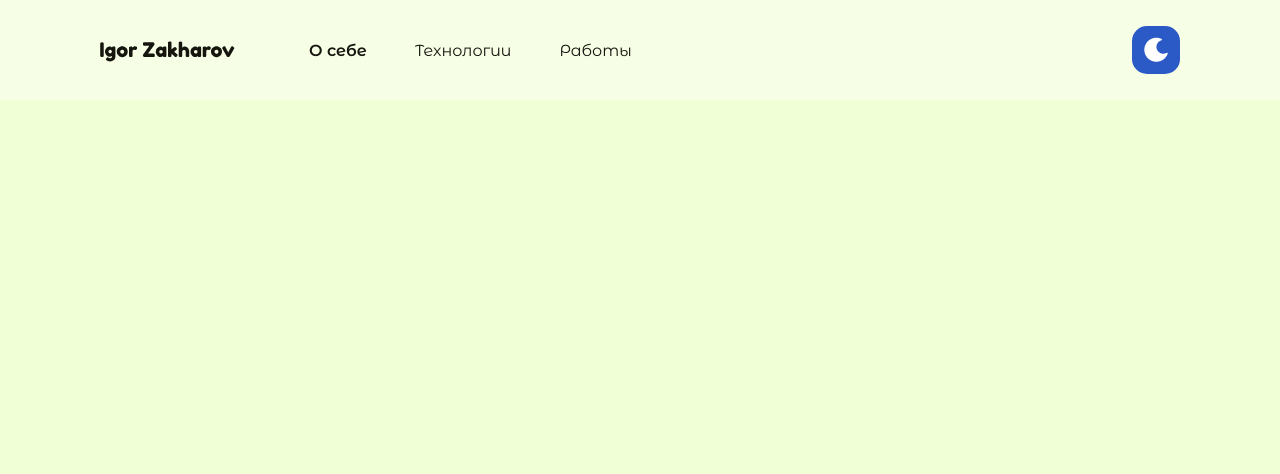
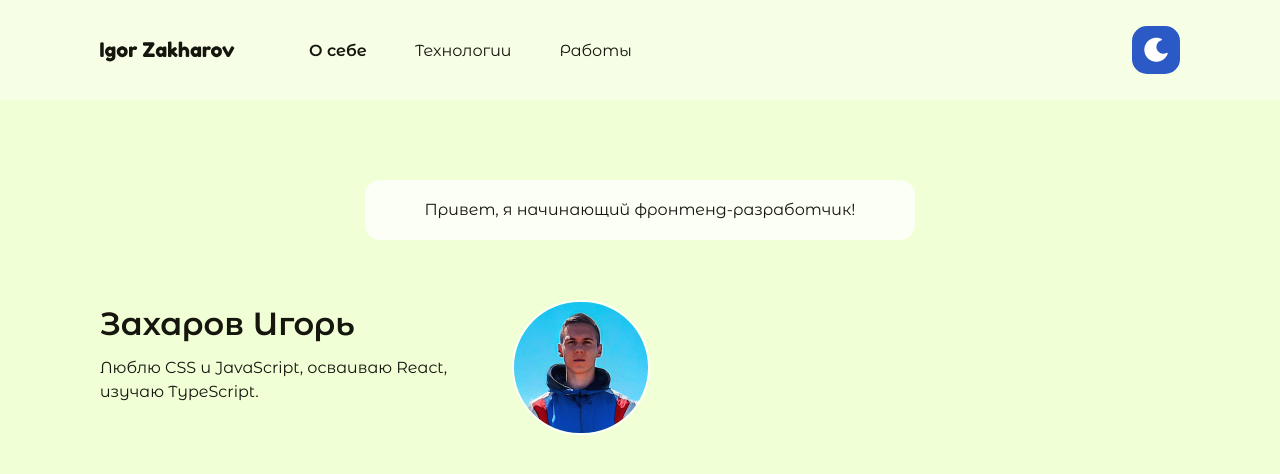
Before and after one commit to IgorZakharov211/zakharov-igor, a React (Create React App) app: page / in a window 1280 px wide. Shown: the top 474 px of the page. Built offline with nearby package versions, Linux system fonts and the light colour scheme.

Commit message:
feat: add MyInfo

```diff
--- a/src/components/about/About.js
+++ b/src/components/about/About.js
@@ -1,9 +1,11 @@
 import React from 'react';
+import './About.scss';
+import MyInfo from '../my-info/MyInfo';
 
 function About(){
   return(
     <main className="about">
-
+      <MyInfo />
     </main>
   )
 }
--- /dev/null
+++ b/src/components/about/About.scss
@@ -0,0 +1,8 @@
+.about{
+  width: 1080px;
+  margin: 0 auto;
+
+  &__my-info{
+    margin: 80px 0 60px 0;
+  }
+}
--- /dev/null
+++ b/src/components/my-info/MyInfo.js
@@ -0,0 +1,24 @@
+import React from 'react';
+import './MyInfo.scss';
+import Avatar from '../../images/avatar.jpg';
+import { useContext } from 'react';
+import { ThemeContext } from '../../themeContext';
+
+function MyInfo(){
+  const { theme } = useContext(ThemeContext);
+
+  return(
+    <section className={"my-info about__my-info" + " " + (theme === "light" ? "" : "my-info_dark")}>
+      <div className="my-info__hi-container">
+        <h2 className={"my-info__hi" + " " + (theme === "light" ? "" : "my-info__hi_dark")}>Привет, я начинающий фронтенд-разработчик!</h2>
+      </div>
+      <div className="my-info__user">
+        <p className="my-info__name">Захаров Игорь</p>
+        <p className="my-info__subtitle">Люблю CSS и JavaScript, осваиваю React, изучаю TypeScript.</p>
+        <img className={"my-info__avatar" + " " + (theme === "light" ? "" : "my-info__avatar_dark")} src={Avatar} alt="Аватар"/>
+      </div>
+    </section>
+  )
+}
+
+export default MyInfo;
--- /dev/null
+++ b/src/components/my-info/MyInfo.scss
@@ -0,0 +1,75 @@
+@import '../../utils/variables.scss';
+
+.my-info{
+  display: flex;
+  flex-direction: column;
+  align-items: flex-start;
+  font-family: $mainFont;
+  color: $fontColor;
+
+  &_dark{
+    color: $dFontColor;
+  }
+
+  &__hi-container{
+    align-self: center;
+  }
+
+  &__hi{
+    margin: 0 0 60px 0;
+    padding: 22px 60px 22px 60px;
+    background-color: $primaryLightColor;
+    border-radius: 15px;
+    font-size: 16px;
+    line-height: 1;
+    font-weight: 400;
+
+    &_dark{
+      background-color: $dPrimaryLightColor;
+    }
+  }
+
+  &__user{
+    display: grid;
+    grid-template-rows: min-content 1fr;
+    grid-template-columns: max-content min-content;
+  }
+
+  &__name{
+    grid-column-start: 1;
+    grid-column-end: 2;
+    grid-row-start: 1;
+    grid-row-end: 2;
+    margin: 0 0 8px 0;
+    padding: 0;
+    font-size: 32px;
+    line-height: 1.5;
+    font-weight: 600;
+  }
+
+  &__subtitle{
+    grid-column-start: 1;
+    grid-column-end: 2;
+    grid-row-start: 2;
+    grid-row-end: 3;
+    max-width: 352px;
+    margin: 0 60px 0 0;
+    padding: 0;
+    font-size: 16px;
+    line-height: 1.5;
+    font-weight: 400;
+  }
+
+  &__avatar{
+    grid-column-start: 2;
+    grid-column-end: 3;
+    grid-row-start: 1;
+    grid-row-end: 3;
+    border-radius: 90px;
+    border: 2px solid $primaryLightColor;
+
+    &_dark{
+      border: 2px solid $dPrimaryLightColor;
+    }
+  }
+}
```
Also changed, not shown: 1 other file (tests, documents, lock files or other folders).
